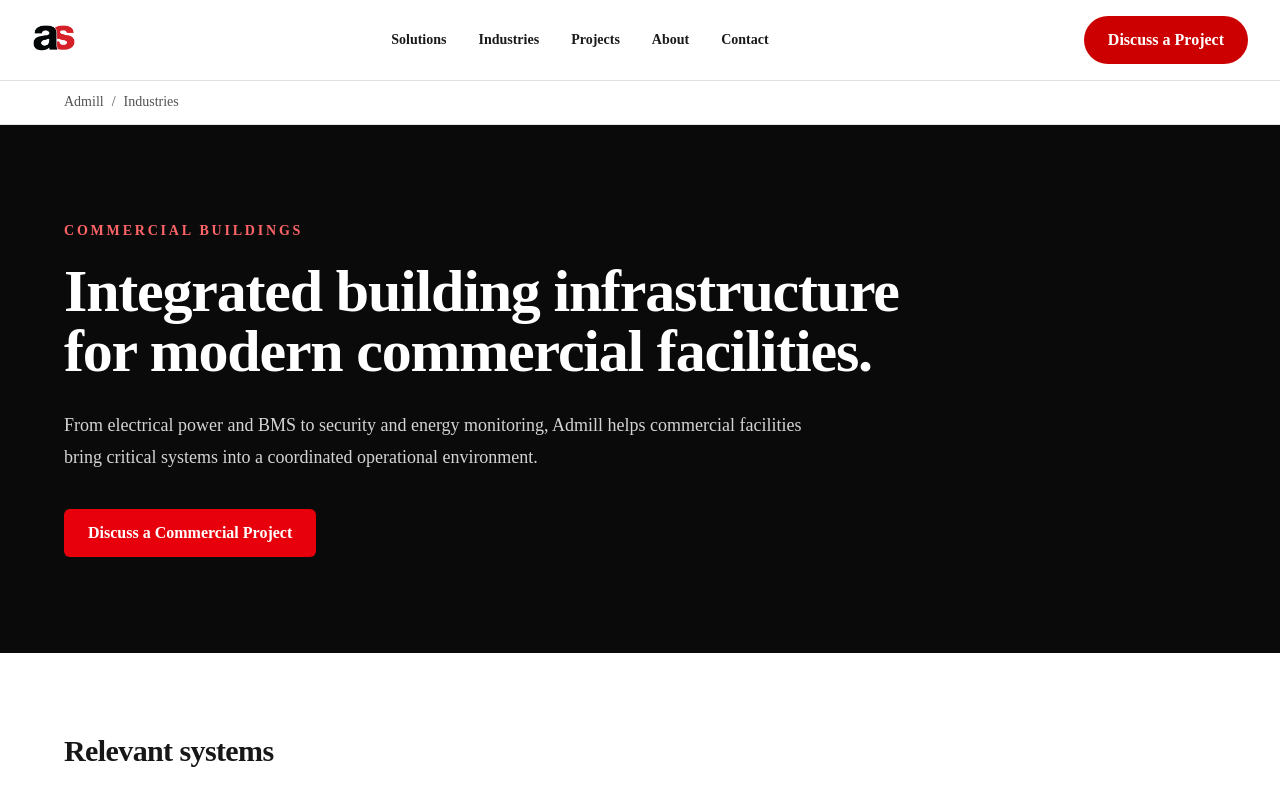
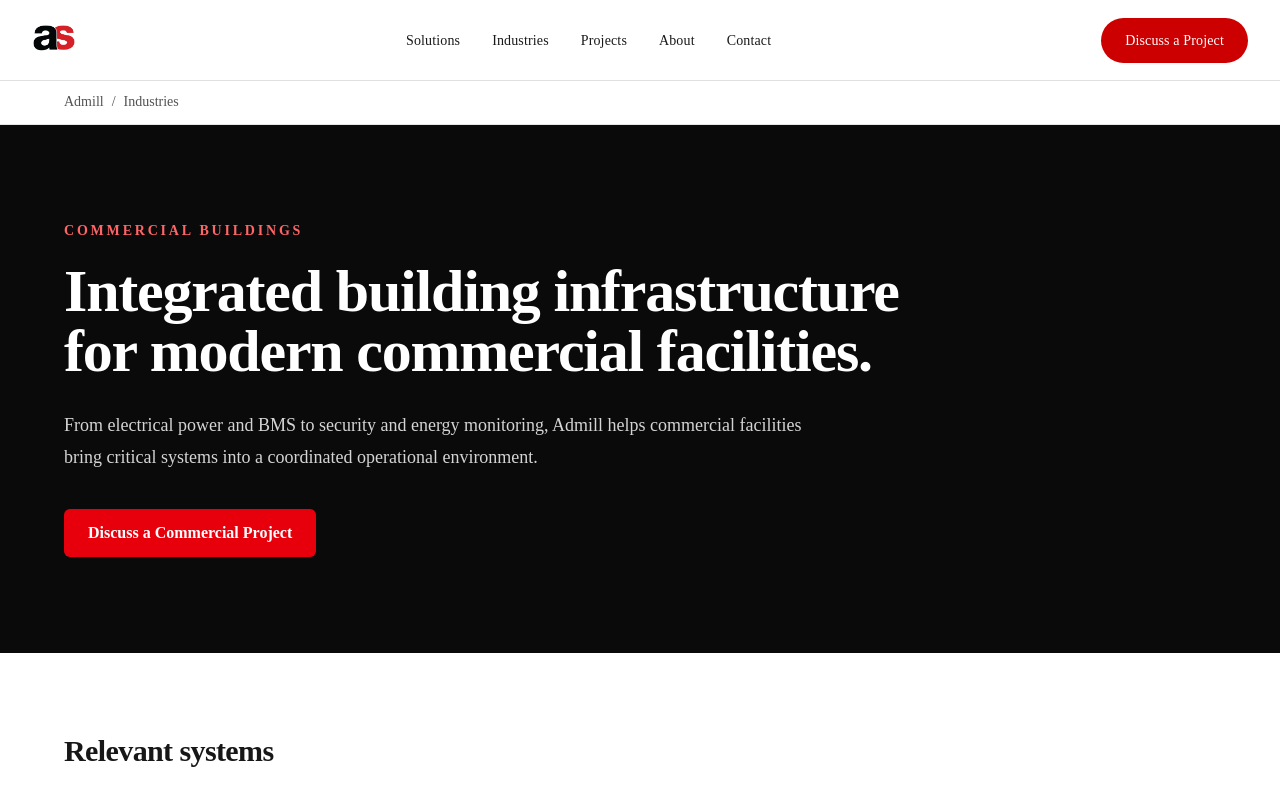
Before and after one commit to smokd/admill-landing, a Next.js app in the folder admill-landing-page/: page /industries/commercial in a window 1280 px wide. Shown: the top 799 px of the page. Built offline with nearby package versions, Linux system fonts and the light colour scheme.

Commit message:
Tune navbar typography to Tesla-style (medium weight, 14px, tight tracking)

```diff
--- a/admill-landing-page/components/site-navbar.js
+++ b/admill-landing-page/components/site-navbar.js
@@ -22,18 +22,18 @@ export default function SiteNavbar() {
         <Link href="/" aria-label="Admill Systems home" onClick={closeMenu}>
           <NextImage src="/logo-02.png" alt="Admill Systems" width={58} height={48} priority className="h-11 w-auto" />
         </Link>
-        <nav aria-label="Primary navigation" className="hidden items-center gap-8 text-sm font-semibold lg:flex">
+        <nav aria-label="Primary navigation" className="hidden items-center gap-8 text-[14px] font-medium tracking-[0.01em] lg:flex">
           <Link href="/solutions" className="hover:text-accent-red">Solutions</Link>
           <Link href="/industries" className="hover:text-accent-red">Industries</Link>
           {homeLinks.map(([label, href]) => <Link key={href} href={href} className="hover:text-accent-red">{label}</Link>)}
         </nav>
-        <Link href="/#contact" className="hidden rounded-full bg-accent-red px-6 py-3 font-semibold text-white hover:opacity-90 md:inline-flex">Discuss a Project</Link>
+        <Link href="/#contact" className="hidden rounded-full bg-accent-red px-6 py-3 text-[14px] font-medium tracking-[0.01em] text-white hover:opacity-90 md:inline-flex">Discuss a Project</Link>
         <button type="button" className="text-2xl lg:hidden" onClick={() => setMenuOpen((open) => !open)} aria-label="Toggle menu" aria-expanded={menuOpen} aria-controls="mobile-navigation">
           {menuOpen ? <FiX /> : <FiMenu />}
         </button>
       </div>
       <AnimatePresence>
-        {menuOpen && <motion.nav id="mobile-navigation" aria-label="Mobile navigation" initial={{ opacity: 0, height: 0 }} animate={{ opacity: 1, height: "auto" }} exit={{ opacity: 0, height: 0 }} className="flex flex-col gap-5 border-t border-border-light bg-primary-bg px-6 py-6 font-semibold lg:hidden">
+        {menuOpen && <motion.nav id="mobile-navigation" aria-label="Mobile navigation" initial={{ opacity: 0, height: 0 }} animate={{ opacity: 1, height: "auto" }} exit={{ opacity: 0, height: 0 }} className="flex flex-col gap-5 border-t border-border-light bg-primary-bg px-6 py-6 text-[14px] font-medium tracking-[0.01em] lg:hidden">
           <Link href="/solutions" onClick={closeMenu}>Solutions</Link>
           <Link href="/industries" onClick={closeMenu}>Industries</Link>
           {homeLinks.map(([label, href]) => <Link key={href} href={href} onClick={closeMenu}>{label}</Link>)}
```
